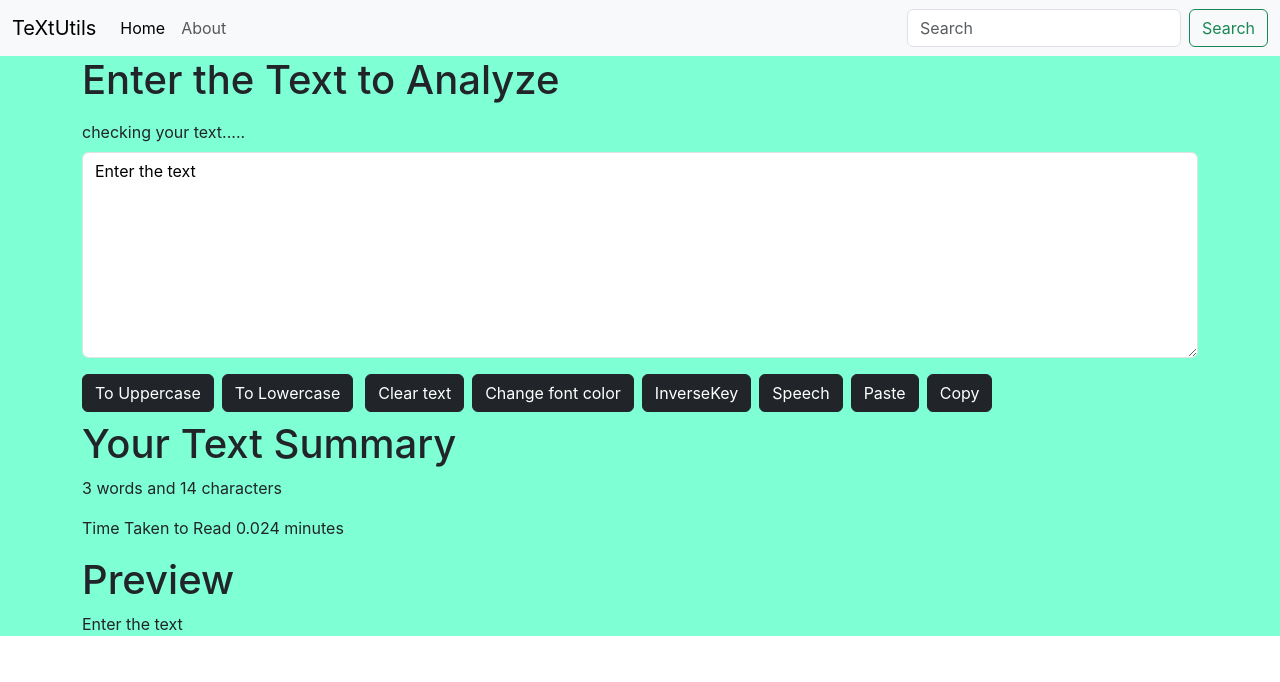
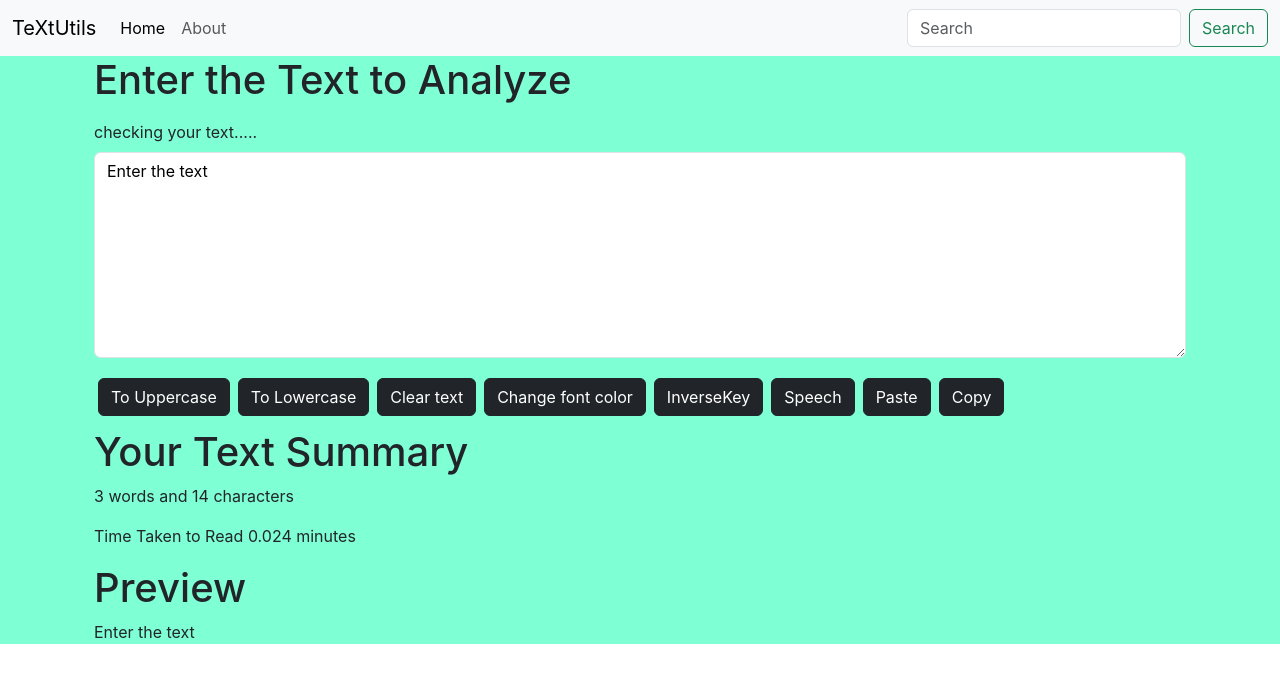
Before and after one commit to Ayushrajeffigo/React_Projects_textUtils, a React (Create React App) app in the folder textutils/: page / in a window 1280 px wide. Shown: the top 682 px of the page. Built offline with nearby package versions, Linux system fonts and the light colour scheme.

Commit message:
fixed some errors

```diff
--- a/textutils/src/App.js
+++ b/textutils/src/App.js
@@ -1,36 +1,23 @@
-// import logo from './logo.svg';
 import './App.css';
-import React from 'react'
+import React from 'react';
 import Navbar from './components/Navbar';
 import TextForm from './components/TextForm';
 import About from './components/About';
 import { BrowserRouter as Router, Route, Routes } from "react-router-dom";
 
-
-
-
 function App() {
   return (
-    <>
-
-      <Navbar title="TeXtUtils" aboutText="About" link="https://www.google.com"/>
-      <div className="container">
-
-
-
-
-      </div>
-      <Router>
-      <Routes>
-          <Route path="/" element={<TextForm heading="checking your text....."/>}></Route>
-          <Route path="/about" element={<About/>}></Route>
-
-	    </Routes>
-        </Router>
-
-
-    </>
-
+    <Router>
+      <>
+        <Navbar title="TeXtUtils" aboutText="About" />
+        <div className="container">
+          <Routes>
+            <Route exact path="/" element={<TextForm heading="checking your text....."/>} />
+            <Route exact path="/about" element={<About />} />
+          </Routes>
+        </div>
+      </>
+    </Router>
   );
 }
 
--- a/textutils/src/components/Navbar.js
+++ b/textutils/src/components/Navbar.js
@@ -1,27 +1,29 @@
 import React from 'react'
 import PropTypes from 'prop-types'
+import { Link } from 'react-router-dom'
+
 export default function Navbar(props) {
   const temp = {
-    border:'2px',
-    borderRadiusCSS:"100%"
+    border: '2px',
+
+
   }
+
   return (
     <nav className="navbar navbar-expand-lg bg-body-tertiary" style={temp}>
       <div className="container-fluid" style={temp}>
-    <a className="navbar-brand" href="/">{props.title}</a>
+        <Link className="navbar-brand" to="/">{props.title}</Link> {/* Replace 'href' with 'to' */}
         <button className="navbar-toggler" type="button" data-bs-toggle="collapse" data-bs-target="#navbarSupportedContent" aria-controls="navbarSupportedContent" aria-expanded="false" aria-label="Toggle navigation">
           <span className="navbar-toggler-icon"></span>
         </button>
         <div className="collapse navbar-collapse" id="navbarSupportedContent">
           <ul className="navbar-nav me-auto mb-2 mb-lg-0">
             <li className="nav-item">
-          <a className="nav-link active" aria-current="page" href="/">Home</a>
+              <Link className="nav-link active" aria-current="page" to="/">Home</Link>
             </li>
             <li className="nav-item">
-          <a className="nav-link" href="/about">{props.aboutText}</a>
-
+              <Link className="nav-link" to="/about">{props.aboutText}</Link>
             </li>
-
           </ul>
           <form className="d-flex" role="search" style={temp}>
             <input className="form-control me-2" type="search" placeholder="Search" aria-label="Search"/>
@@ -31,15 +33,14 @@ export default function Navbar(props) {
       </div>
     </nav>
   )
+}
 
+Navbar.propTypes = {
+  title: PropTypes.string.isRequired,
+  aboutText: PropTypes.string.isRequired,
 }
-Navbar.propTypes = {
-    title : PropTypes.string.isRequired,
-    aboutText : PropTypes.string.isRequired,
-    link : PropTypes.string.isRequired
+
+Navbar.defaultProps = {
+  title: "Set Title here",
+  aboutText: "About your text",
 }
-Navbar.defaultProps = {
-    title : "Set Title here",
-    aboutText:"About your text",
-    link :"About link"
-}
--- a/textutils/src/components/TextForm.js
+++ b/textutils/src/components/TextForm.js
@@ -3,6 +3,7 @@ import React, { useState } from 'react';
 export default function TextForm(props) {
     const [text, setText] = useState("Enter the text");
     const[textColor,setTextColor] = useState("black");
+
 
     const handleClick = () => {
         alert("Upper case is Clicked");
@@ -14,7 +15,7 @@ export default function TextForm(props) {
         setText(text.toLowerCase());
     };
 
-    const handleClearClick = () => {
+    const handleClearClick = (message,type) => {
         setText("");
     };
 
@@ -72,24 +73,24 @@ export default function TextForm(props) {
                         >
                     </textarea>
                 </div>
-                <button className='btn btn-primary btn-dark' onClick={handleClick}>To Uppercase</button>
-                <button className='btn btn-primary mx-2 btn-dark' onClick={handleLeftClick}>To Lowercase</button>
-                <button className='btn btn-primary mx-1 btn-dark' onClick={handleClearClick}>Clear text</button>
-                <button className='btn btn-primary mx-1 btn-dark' onClick={handleFontColorClick}>Change font color</button>
-                <button className='btn btn-primary mx-1 btn-dark' onClick={handleInverseClick}>InverseKey</button>
-                <button className='btn btn-primary mx-1 btn-dark' onClick={textToSpeech}>Speech</button>
-                <button className='btn btn-primary mx-1 btn-dark' onClick={PasteAction}>Paste</button>
+                <button className='btn btn-primary mx-1 my-1 btn-dark' onClick={handleClick} disabled={text.length===0}>To Uppercase</button>
+                <button className='btn btn-primary mx-1 my-1 btn-dark' onClick={handleLeftClick} disabled={text.length===0}>To Lowercase</button>
+                <button className='btn btn-primary mx-1 my-1 btn-dark' onClick={handleClearClick} disabled={text.length===0}>Clear text</button>
+                <button className='btn btn-primary mx-1 my-1 btn-dark' onClick={handleFontColorClick} disabled={text.length===0}>Change font color</button>
+                <button className='btn btn-primary mx-1 my-1 btn-dark' onClick={handleInverseClick} disabled={text.length===0}>InverseKey</button>
+                <button className='btn btn-primary mx-1 my-1 btn-dark' onClick={textToSpeech} disabled={text.length===0}>Speech</button>
+                <button className='btn btn-primary mx-1 my-1 btn-dark' onClick={PasteAction} disabled={text.length===0}>Paste</button>
 
-                <button className='btn btn-primary mx-1 btn-dark' onClick={ClipboardAction}>Copy</button>
+                <button className='btn btn-primary mx-1 my-1 btn-dark' onClick={ClipboardAction} disabled={text.length===0}>Copy</button>
             </div>
             <div className='container my-2'>
                 <h1>Your Text Summary</h1>
                 <p>{text.split(" ").filter(Boolean).length} words and {text.length} characters</p>
-                <p>Time Taken to Read {text.split(" ").length * 0.008} minutes</p>
+                <p>Time Taken to Read {text.split(" ").filter(Boolean).length * 0.008} minutes</p>
             </div>
             <div className='container my-3'>
                 <h1>Preview</h1>
-                <p>{text.length>0?text:"enter the text in textbox to preview"}</p>
+                <p>{text.length>=0?text:"enter the text in textBox to preview"}</p>
             </div>
         </>
     );
```
Also changed, not shown: 1 other file (tests, documents, lock files or other folders). Lines whose indentation alone changed are shown as unchanged.
